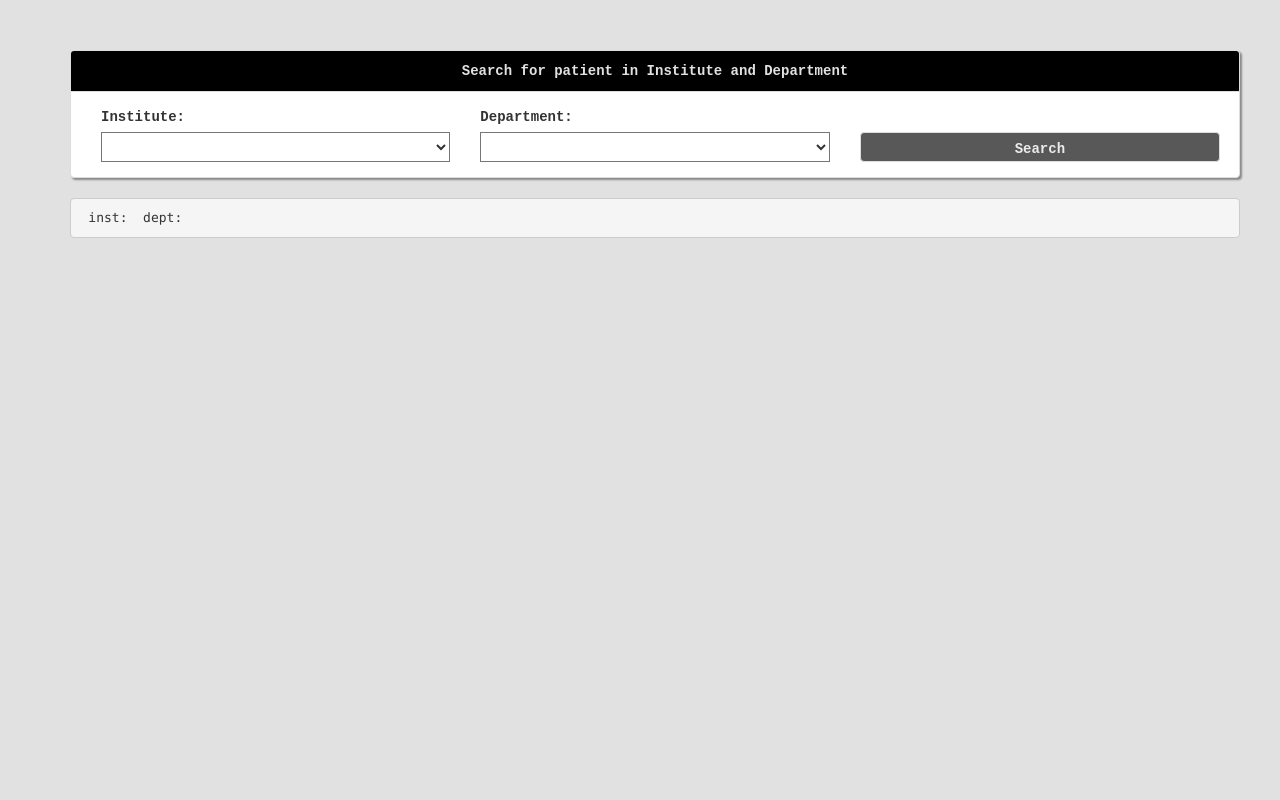
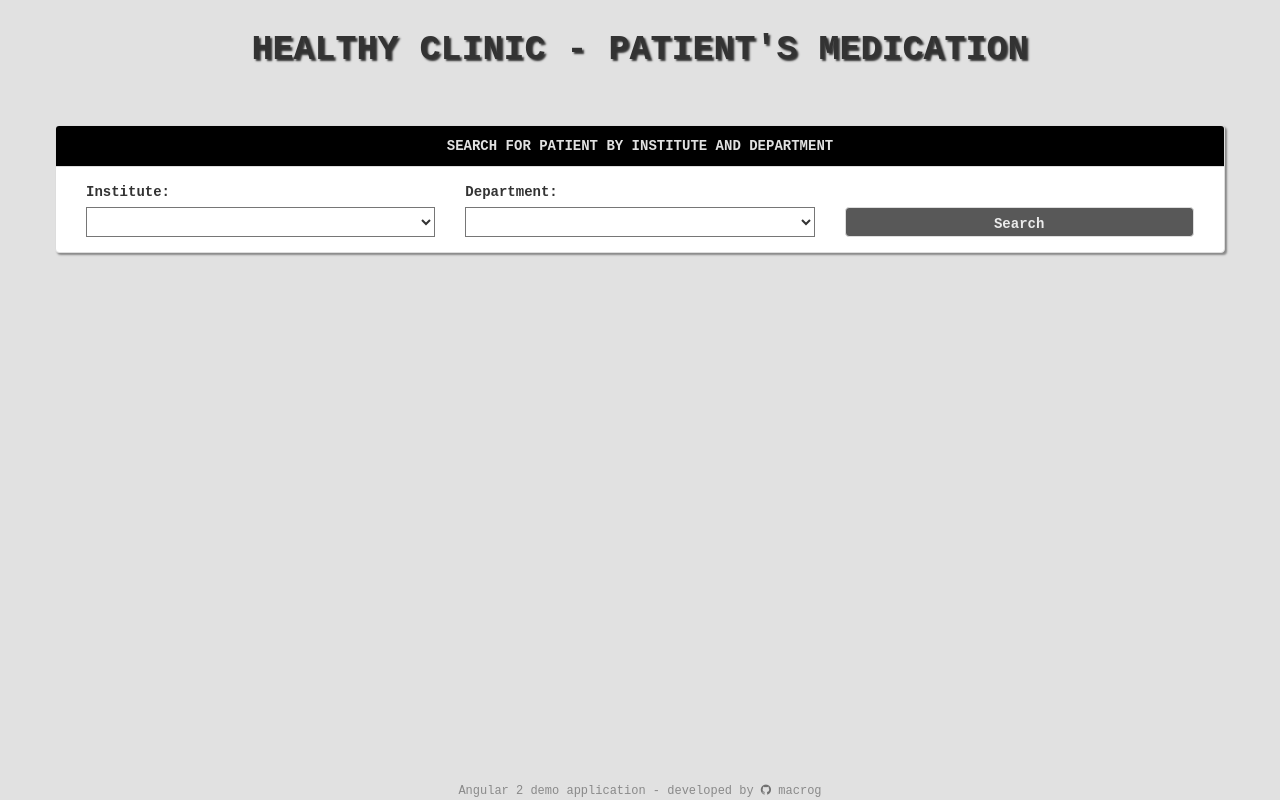
Before and after one commit to macrog/personal-medication-demo, an Angular app: page / in a window 1280 px wide. Built offline with nearby package versions, Linux system fonts and the light colour scheme.

Commit message:
adding boostrap popovers

```diff
--- a/package.json
+++ b/package.json
@@ -22,6 +22,8 @@
     "@angular/platform-browser": "^2.3.1",
     "@angular/platform-browser-dynamic": "^2.3.1",
     "@angular/router": "^3.3.1",
+    "@ng-bootstrap/ng-bootstrap": "^1.0.0-alpha.20",
+    "angular2-tooltip": "^2.3.1",
     "core-js": "^2.4.1",
     "rxjs": "^5.0.1",
     "ts-helpers": "^1.1.1",
--- /dev/null
+++ b/src/app/app.component.html
@@ -0,0 +1,11 @@
+<div class='container no-padding-left-right'>
+    <header>{{pageHeader}}</header>
+
+    <pat-list></pat-list>
+
+    <footer>
+        <div class="text-center">
+            Angular 2 demo application - developed by <a href="https://github.com/macrog"><i class="fa fa-github"></i></a> macrog
+        </div>
+    </footer>
+</div>
--- a/src/app/app.component.ts
+++ b/src/app/app.component.ts
@@ -4,11 +4,9 @@ import { PatientService } from './patients/patient.service';
 @Component({
     selector: 'app-root',
     moduleId: module.id,
-    template: `<div class='container'>
-                  <pat-list></pat-list>
-              </div>`,
+    templateUrl: 'app.component.html',
     providers: [PatientService]
 })
 export class AppComponent {
-    title = 'app works!';
+    pageHeader = "HEALTHY CLINIC - PATIENT'S MEDICATION ";
 }
--- a/src/app/app.module.ts
+++ b/src/app/app.module.ts
@@ -2,6 +2,8 @@ import { BrowserModule } from '@angular/platform-browser';
 import { NgModule } from '@angular/core';
 import { FormsModule } from '@angular/forms';
 import { HttpModule } from '@angular/http';
+
+import {NgbModule} from '@ng-bootstrap/ng-bootstrap';
 
 import { AppComponent } from './app.component';
 import { PatientListComponent } from './patients/patient-list.component';
@@ -14,7 +16,8 @@ import { PatientListComponent } from './patients/patient-list.component';
   imports: [
     BrowserModule,
     FormsModule,
-    HttpModule
+    HttpModule,
+    NgbModule.forRoot()
   ],
   providers: [],
   bootstrap: [AppComponent]
--- a/src/app/patients/patient-list.component.css
+++ b/src/app/patients/patient-list.component.css
@@ -16,13 +16,13 @@
 .fix-height{
     height: 55px;
 }
-.fix-position{
+.fix-position-relative{
     position: relative;
 }
 .fix-position-bottom{
     position: absolute;
     bottom: 0;
-    width: 95%;
+    width: 92%;
 }
 .panel-heading.text-center{
     background-color: black;
--- a/src/app/patients/patient-list.component.html
+++ b/src/app/patients/patient-list.component.html
@@ -1,7 +1,8 @@
-<div class="container">
-    <div class="row top50">
+<div class="container no-padding-left-right">
+    <div class="container no-padding-left-right top50">
         <div class="panel panel-default panel-shadow">
-            <div class="panel-heading text-center">Search for patient in Institute and Department</div>
+            <div class="panel-heading text-center">SEARCH FOR PATIENT BY INSTITUTE AND DEPARTMENT</div>
+            <!--<div class="panel-heading text-center">Search for patient in Institute and Department</div>-->
             <div class="panel-body" >
                 <form #formSearch="ngForm">
                     <div class="col-sm-12 col-md-4 fix-height">
@@ -18,14 +19,13 @@
                         </select>
                     </div>
                 </form>
-                <div class="col-sm-12 col-md-4 fix-height fix-position">
+                <div class="col-sm-12 col-md-4 fix-height fix-position-relative">
                     <button [disabled]="!formSearch.form.valid" (click)="searchForPatients()" class="btn btn-default fix-position-bottom search-btn-height-colour">Search</button>
                 </div>
             </div>
         </div>
-        <pre> inst: {{institute}} dept: {{department}} {{errorMessage}}</pre>
     </div>
-    <div class="row top50" *ngIf="patients && patients.length">
+    <div class="container no-padding-left-right top50" *ngIf="patients && patients.length">
         <div class="panel panel-default panel-shadow">
             <div class="panel-heading text-center">Patients list</div>
             <div class="panel-body">
@@ -45,15 +45,22 @@
                             <td>{{patient.patientNumber}}</td>
                             <td>{{patient.firstName}}</td>
                             <td>{{patient.lastName}}</td>
-                            <td>{{patient.gender}}</td>
-                            <td>{{patient.birthdate | date}}</td>
+                            <td>
+                                <i *ngIf="patient.gender=='male'"
+                                    ngbPopover="MALE" triggers="mouseenter:mouseleave" popoverTitle="Gender"
+                                    class="fa fa-male">
+                                </i>
+                                <i *ngIf="patient.gender=='female'"
+                                    ngbPopover="FEMALE" triggers="mouseenter:mouseleave" popoverTitle="Gender"
+                                    class="fa fa-female">
+                                </i>
+                            </td>
+                            <td>{{patient.birthdate | date:'dd-MM-yyyy'}}</td>
                         </tr>
-
                         </tbody>
                     </table>
                 </div>
             </div>
         </div>
-
     </div>
 </div>
--- a/src/index.html
+++ b/src/index.html
@@ -8,6 +8,8 @@
         <link rel="icon" type="image/x-icon" href="favicon.ico">
         <!--bootstrap css cdn-->
         <link href="https://maxcdn.bootstrapcdn.com/bootstrap/3.3.6/css/bootstrap.min.css" rel="stylesheet">
+        <link href="https://maxcdn.bootstrapcdn.com/font-awesome/4.7.0/css/font-awesome.min.css" rel="stylesheet">
+
     </head>
     <body>
         <app-root>Loading...</app-root>
--- a/src/styles.css
+++ b/src/styles.css
@@ -3,6 +3,27 @@ body{
     background-color: #e1e1e1;
     font-family: monospace;
 }
+header{
+    text-align: center;
+    margin-top: 25px;
+    font-size: 35px;
+    font-weight: bold;
+    text-shadow: 2px 2px 2px;
+}
+footer{
+    width: inherit;
+    position: fixed;
+    bottom: 0;
+    font-size: 12px;
+    opacity: 0.5;
+}
+i.fa.fa-github {
+    color: black;
+}
 .top50{
     margin-top: 50px;
 }
+.no-padding-left-right{
+    padding-left: 0;
+    padding-right: 0;
+}
```
